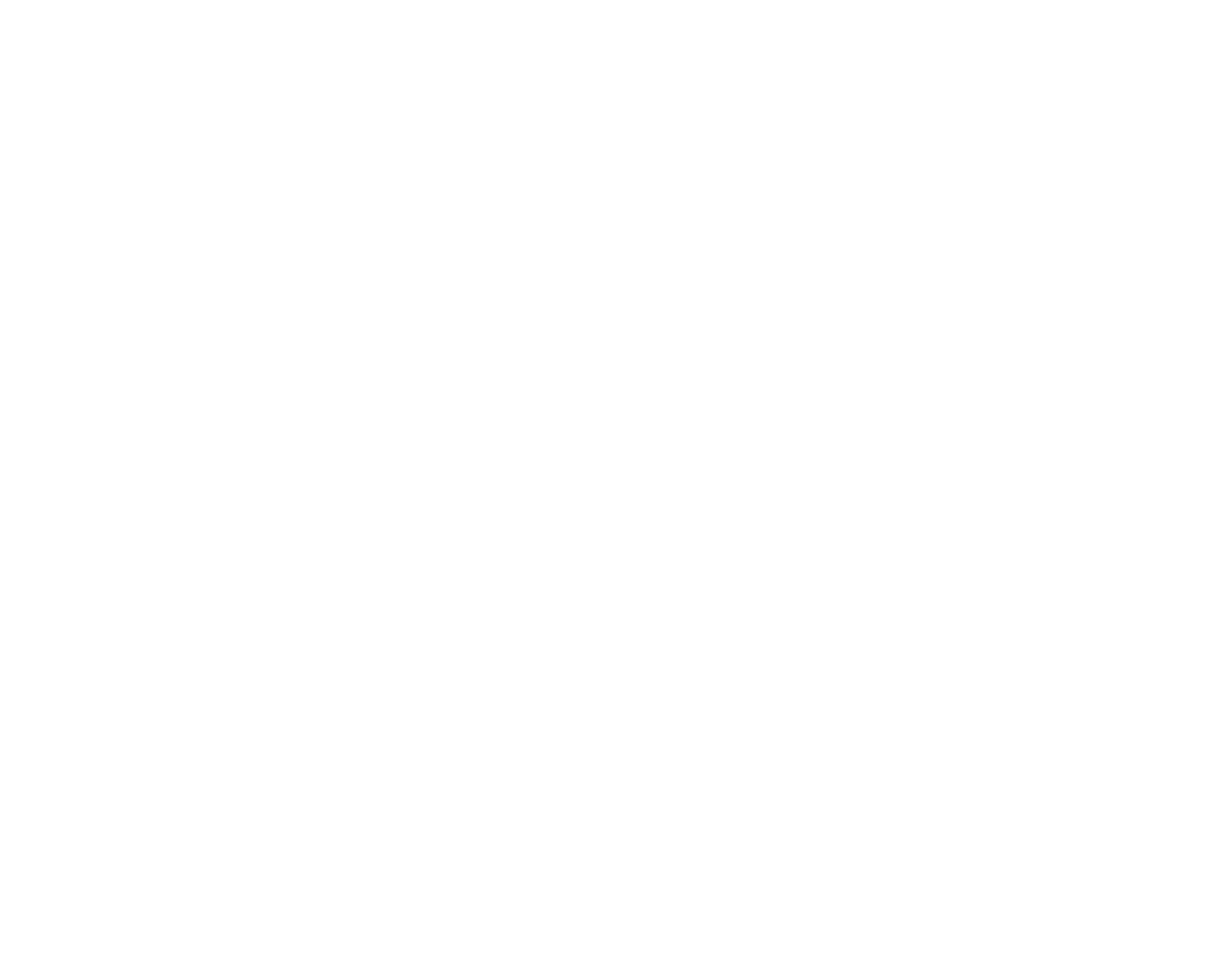
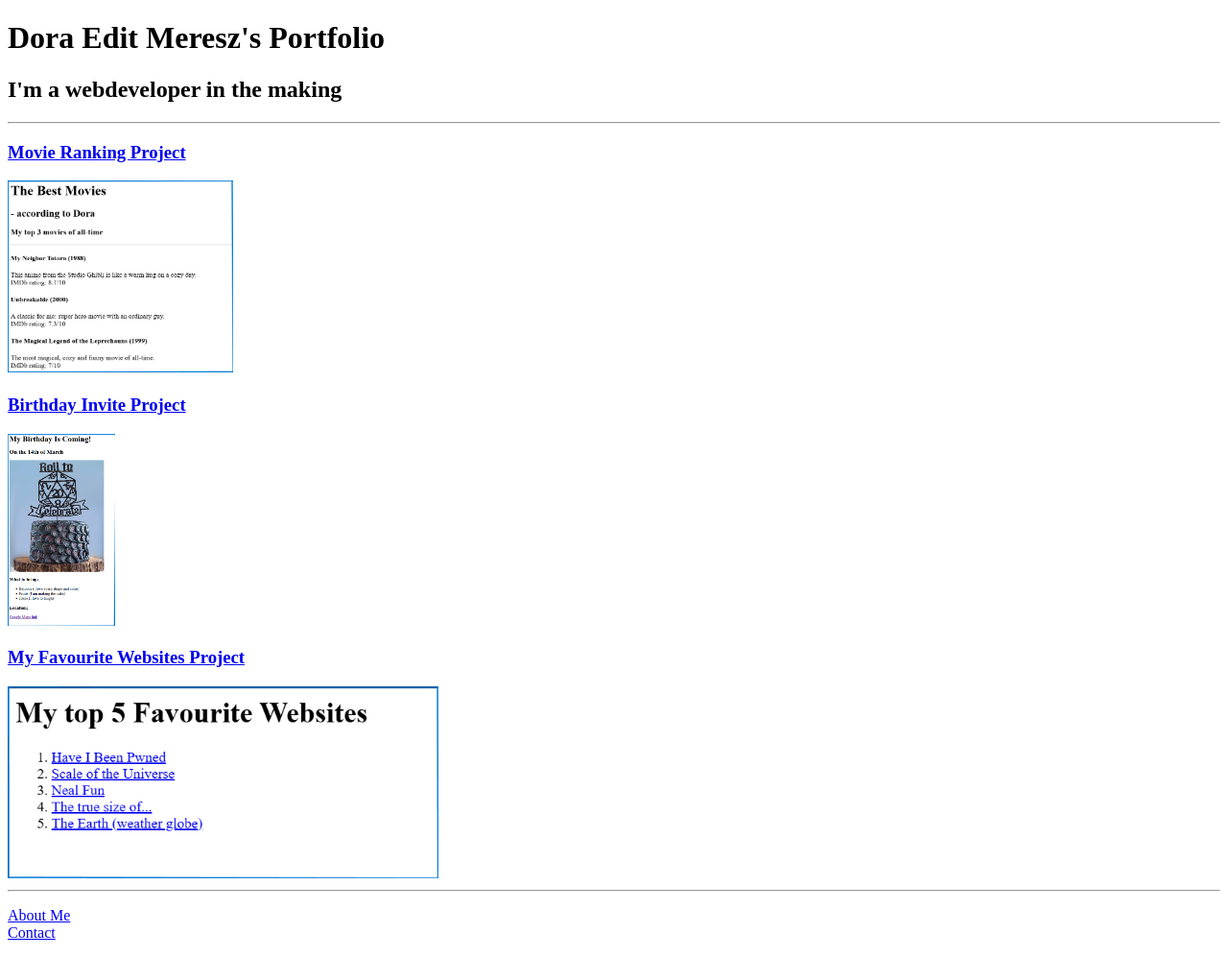
Before and after one commit to mdoedesign-tech/html-portfolio, a plain HTML site: page index.html in a window 1280 px wide. Shown: the whole page at 96% size. Before the commit the page ends 800 px from the top, so only its background shows below. Drawn offline with Linux system fonts and the light colour scheme.

Commit message:
Add files via upload

```diff
--- a/index.html
+++ b/index.html
@@ -1,15 +1,31 @@
-<!-- TODO 1: Create the HTML Boilerplate -->
 
-<!-- TODO 2: Add Your previous projects' HTML into the public folder -->
-
-<!-- TODO 3: Take screenshots of your project previews and add the images to the images folder -->
-
-<!-- TODO 4: Add titles/subtitles etc. -->
-
-<!-- TODO 5: Add a link to the project pages -->
-
-<!-- TODO 6: Add images to show the project previews
-HINT for TODO 6: You can use the height attribute set to 200 to make the image smaller:
-https://developer.mozilla.org/en-US/docs/Web/HTML/Element/img#attr-height -->
-
-<!-- TODO 7: Add the Contact Me and About Me page links -->
+ <!DOCTYPE html>
+ <html lang="en">
+ <head>
+    <meta charset="UTF-8">
+    <meta name="viewport" content="width=device-width, initial-scale=1.0">
+    <title>Portfolio</title>
+ </head>
+ <body>
+    <h1>Dora Edit Meresz's Portfolio</h1>
+    <h2>I'm a webdeveloper in the making</h2>
+    <hr />
+    <h3><a href="./public/movie-ranking.html">Movie Ranking Project</a></h3>
+        <a href="./public/movie-ranking.html">
+            <img src="./assets/images/Movie Ranking Project PP.png" height="200"/>
+        </a>
+    <h3><a href="./public/birthday-invite.html">Birthday Invite Project</a></h3>
+        <a href="./public/birthday-invite.html">
+            <img src="./assets/images/Birthday Invite PP.png" height="200"/>
+        </a>
+    <h3><a href="./public/myfavouritewebsites.html">My Favourite Websites Project</a></h3>
+        <a href="./public/myfavouritewebsites.html">
+            <img src="./assets/images/My Favourite Websites PP.png" height="200"/>
+        </a>
+    <hr />
+    <p>
+    <a href="./public/about.html">About Me</a><br />
+    <a href="./public/contact.html">Contact</a>
+</p>
+ </body>
+ </html>
```
